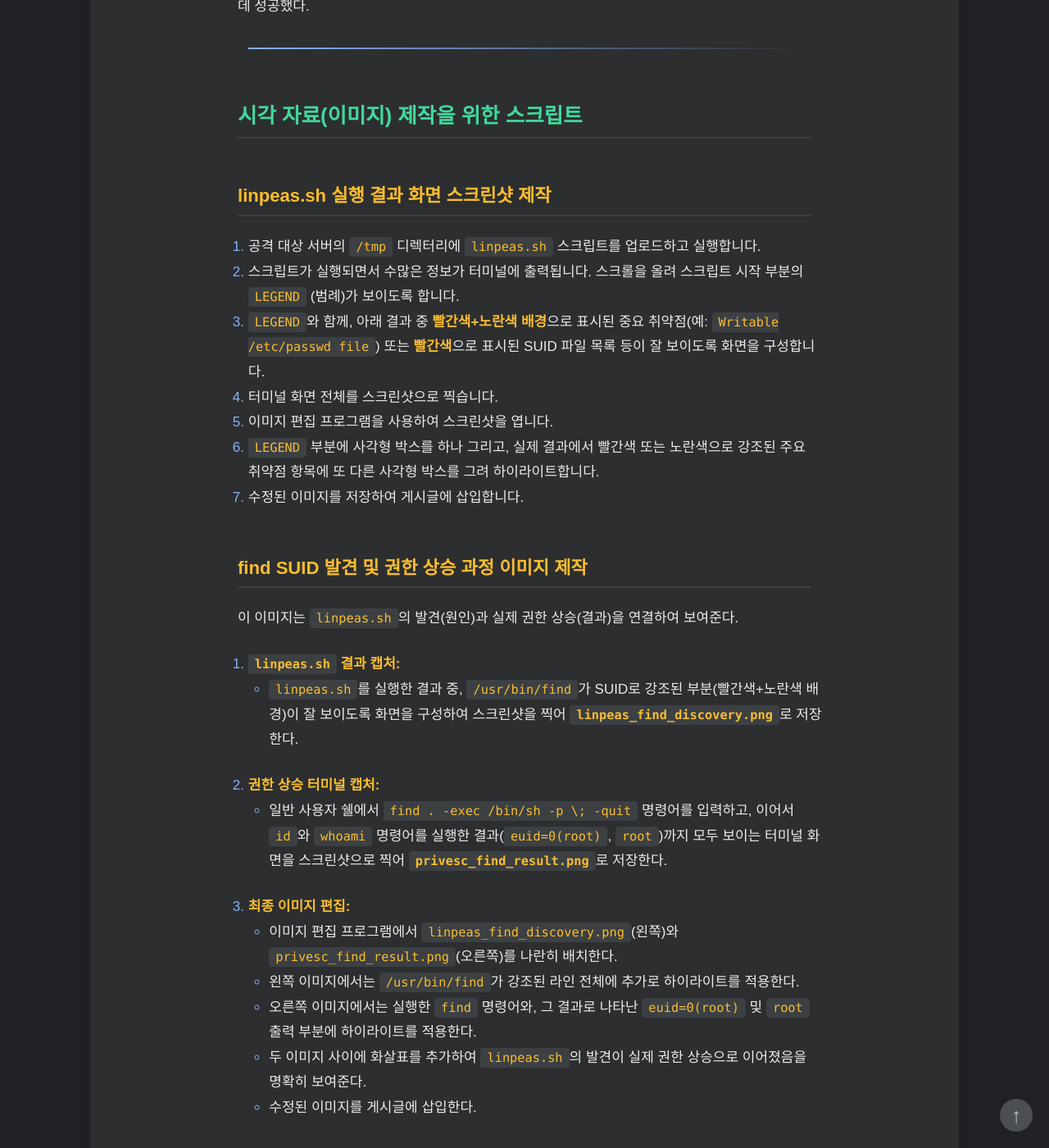
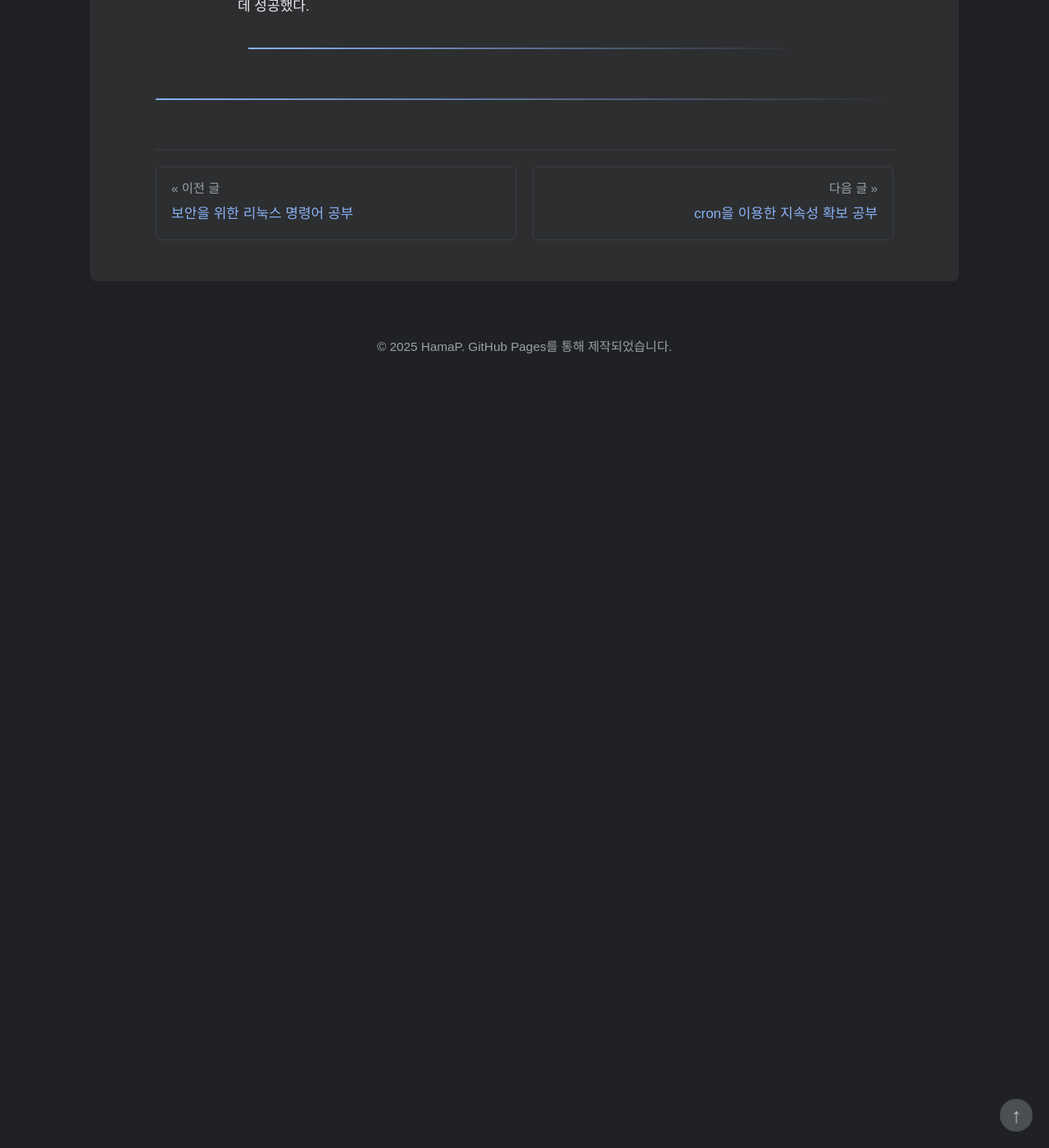
Before and after one commit to HamaP0/HamaP0.github.io, a Jekyll site: the page built from _posts/2025-09-17-PEASS-ng_study.md, in a window 1280 px wide and 1400 px high, scrolled down 3607 px. Shown: the whole window at 82% size. Built offline with Jekyll 4.4.1, drawn with Linux system fonts in a browser that asks for light colours; some web fonts are replaced; after the commit the page ends 4078 px from its top, so only the background shows below that.

Commit message:
Update 2025-09-17-PEASS-ng_study.md

```diff
--- a/_posts/2025-09-17-PEASS-ng_study.md
+++ b/_posts/2025-09-17-PEASS-ng_study.md
@@ -89,34 +89,3 @@ root
 이 과정을 통해 `linpeas.sh`로 수집한 정보를 바탕으로 분석하여 실제 `root` 권한을 획득하는 데 성공했다.
 
 <hr class="short-rule">
-
-
-
-
-
-### 시각 자료(이미지) 제작을 위한 스크립트
-
-#### **linpeas.sh 실행 결과 화면 스크린샷 제작**
-
-1.  공격 대상 서버의 `/tmp` 디렉터리에 `linpeas.sh` 스크립트를 업로드하고 실행합니다.
-2.  스크립트가 실행되면서 수많은 정보가 터미널에 출력됩니다. 스크롤을 올려 스크립트 시작 부분의 `LEGEND` (범례)가 보이도록 합니다.
-3.  `LEGEND`와 함께, 아래 결과 중 **빨간색+노란색 배경**으로 표시된 중요 취약점(예: `Writable /etc/passwd file`) 또는 **빨간색**으로 표시된 SUID 파일 목록 등이 잘 보이도록 화면을 구성합니다.
-4.  터미널 화면 전체를 스크린샷으로 찍습니다.
-5.  이미지 편집 프로그램을 사용하여 스크린샷을 엽니다.
-6.  `LEGEND` 부분에 사각형 박스를 하나 그리고, 실제 결과에서 빨간색 또는 노란색으로 강조된 주요 취약점 항목에 또 다른 사각형 박스를 그려 하이라이트합니다.
-7.  수정된 이미지를 저장하여 게시글에 삽입합니다.
-
-#### **find SUID 발견 및 권한 상승 과정 이미지 제작**
-
-이 이미지는 `linpeas.sh`의 발견(원인)과 실제 권한 상승(결과)을 연결하여 보여준다.
-
-1.  **`linpeas.sh` 결과 캡처:**
-    *   `linpeas.sh`를 실행한 결과 중, `/usr/bin/find`가 SUID로 강조된 부분(빨간색+노란색 배경)이 잘 보이도록 화면을 구성하여 스크린샷을 찍어 **`linpeas_find_discovery.png`**로 저장한다.
-2.  **권한 상승 터미널 캡처:**
-    *   일반 사용자 쉘에서 `find . -exec /bin/sh -p \; -quit` 명령어를 입력하고, 이어서 `id`와 `whoami` 명령어를 실행한 결과(`euid=0(root)`, `root`)까지 모두 보이는 터미널 화면을 스크린샷으로 찍어 **`privesc_find_result.png`**로 저장한다.
-3.  **최종 이미지 편집:**
-    *   이미지 편집 프로그램에서 `linpeas_find_discovery.png`(왼쪽)와 `privesc_find_result.png`(오른쪽)를 나란히 배치한다.
-    *   왼쪽 이미지에서는 `/usr/bin/find`가 강조된 라인 전체에 추가로 하이라이트를 적용한다.
-    *   오른쪽 이미지에서는 실행한 `find` 명령어와, 그 결과로 나타난 `euid=0(root)` 및 `root` 출력 부분에 하이라이트를 적용한다.
-    *   두 이미지 사이에 화살표를 추가하여 `linpeas.sh`의 발견이 실제 권한 상승으로 이어졌음을 명확히 보여준다.
-    *   수정된 이미지를 게시글에 삽입한다.
```
